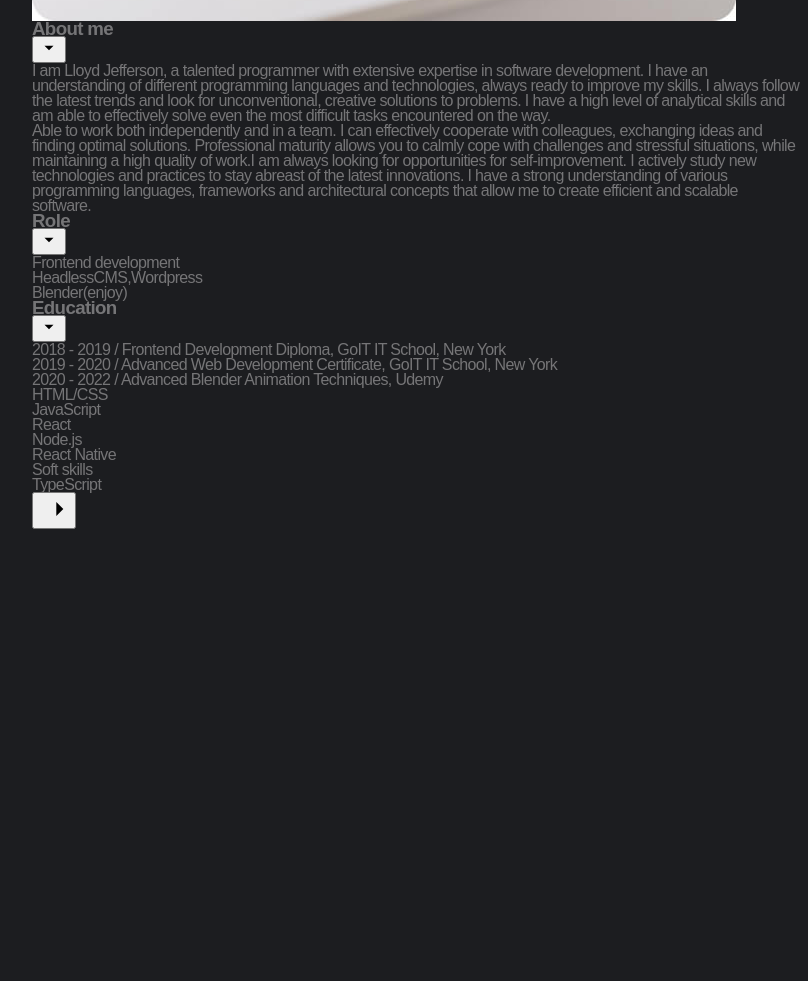
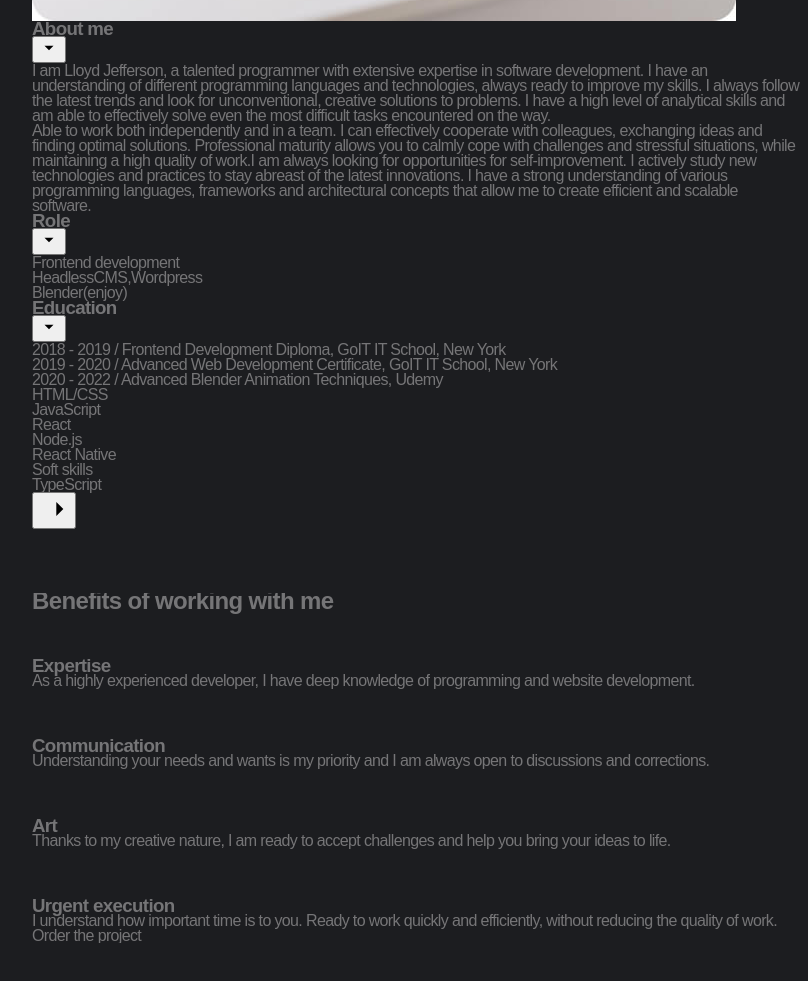
Before and after one commit to AnastasiiaDmytruk/Portfolio-js, a plain HTML site: page index.html in a window 1280 px wide. Shown: the part 1558-2539 px from the top of the page, without its empty margins (224-1032 px from the left). Before the commit the page ends 2127 px from the top, so only its background shows below. Drawn offline with Linux system fonts and the light colour scheme; files that its build step writes are made by us from their sources; files whose address does not match are found by name.

Commit message:
Deploying to gh-pages from @ AnastasiiaDmytruk/Portfolio-js@6f9175c4d505426ef6c4d0b602815cd20259f10c 🚀

```diff
--- a/index.html
+++ b/index.html
@@ -271,6 +271,60 @@
   </div>
 </section>
 
+      <section class="benefits section" id="benefits">
+  <div class="container benefits-container">
+    <div class="container-title">
+      <h2 class="benefits-title">Benefits of working with me</h2>
+    </div>
+    <div class="benefits-list">
+      <ul class="benefits-menu">
+        <li class="benefits-item">
+          <svg class="benefits-item-icon" width="48" height="48">
+            <use href="/vanilla-app-template/assets/benefits-hvnQ_NFn.svg#icon-expertise"></use>
+          </svg>
+          <h3 class="benefits-list-item">Expertise</h3>
+          <p class="benefits-list-text">
+            As a highly experienced developer, I have deep knowledge of
+            programming and website development.
+          </p>
+        </li>
+        <li class="benefits-item">
+          <svg class="benefits-item-icon" width="48" height="48">
+            <use href="/vanilla-app-template/assets/benefits-hvnQ_NFn.svg#icon-communication"></use>
+          </svg>
+          <h3 class="benefits-list-item">Communication</h3>
+          <p class="benefits-list-text">
+            Understanding your needs and wants is my priority and I am always
+            open to discussions and corrections.
+          </p>
+        </li>
+        <li class="benefits-item">
+          <svg class="benefits-item-icon" width="48" height="48">
+            <use href="/vanilla-app-template/assets/benefits-hvnQ_NFn.svg#icon-art"></use>
+          </svg>
+          <h3 class="benefits-list-item">Art</h3>
+          <p class="benefits-list-text">
+            Thanks to my creative nature, I am ready to accept challenges and
+            help you bring your ideas to life.
+          </p>
+        </li>
+        <li class="benefits-item">
+          <svg class="benefits-item-icon" width="48" height="48">
+            <use href="/vanilla-app-template/assets/benefits-hvnQ_NFn.svg#icon-urgent"></use>
+          </svg>
+          <h3 class="benefits-list-item">Urgent execution</h3>
+          <p class="benefits-list-text">
+            I understand how important time is to you. Ready to work quickly and
+            efficiently, without reducing the quality of work.
+          </p>
+        </li>
+      </ul>
+      <a class="benefits-btn" href="#work-together">
+        <span class="benefits-btn-text">Order the project</span>
+      </a>
+    </div>
+  </div>
+</section>
 
 
 
```
Also changed, not shown: assets/benefits-hvnQ_NFn.svg (added).
